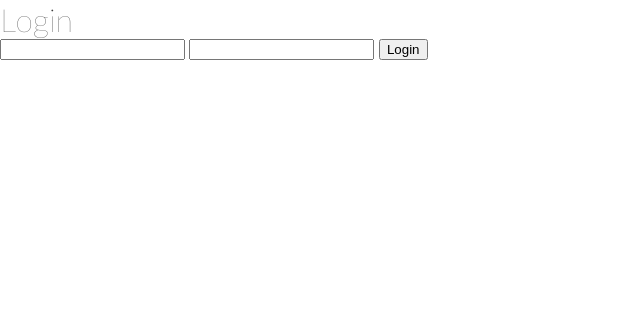
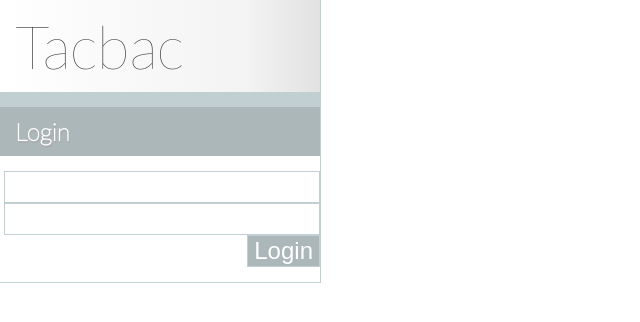
Before and after one commit to jaketrent/tacbac, a website: page views/login.html in a window 1280 px wide. Shown: the top 322 px of the page, without its empty margins (0-640 px from the left). Drawn offline with Linux system fonts and the light colour scheme.

Commit message:
bit o styling on login

```diff
--- a/static/css/styles.less
+++ b/static/css/styles.less
@@ -213,3 +213,19 @@ a {
     background: @add-bg;
   }
 }
+
+#login {
+  border-bottom: 1px solid @border;
+  padding: 15px 0;
+  overflow: auto;
+  input {
+    display: block;
+    border: 1px solid @border;
+    font-size: 24px;
+    float: right;
+    &[type=submit] {
+      background: @heavy-color;
+      color: #fff;
+    }
+  }
+}
--- a/views/login.html
+++ b/views/login.html
@@ -19,12 +19,24 @@
   <!--<script src="/js/vendor/require-jquery.js" data-main="/js/main"></script>-->
 </head>
 <body>
-<h1>Login</h1>
-<form method="POST" action="/login">
-  <input type="text" name="username" />
-  <input type="password" name="password" />
-  <input type="submit" value="Login" />
-</form>
-
+  <ul id="cols" class="flow col-wide">
+    <li class="item">
+      <header class="cell slider">
+        <h2>Tacbac</h2>
+      </header>
+      <ul class="points">
+        <li class="point">
+          <header class="cell">
+            <h3>Login</h3>
+          </header>
+          <form method="POST" action="/login" id="login">
+            <input type="text" name="username" />
+            <input type="password" name="password" />
+            <input type="submit" value="Login" />
+          </form>
+        </li>
+      </ul>
+    </li>
+  </ul>
 </body>
 </html>
```
